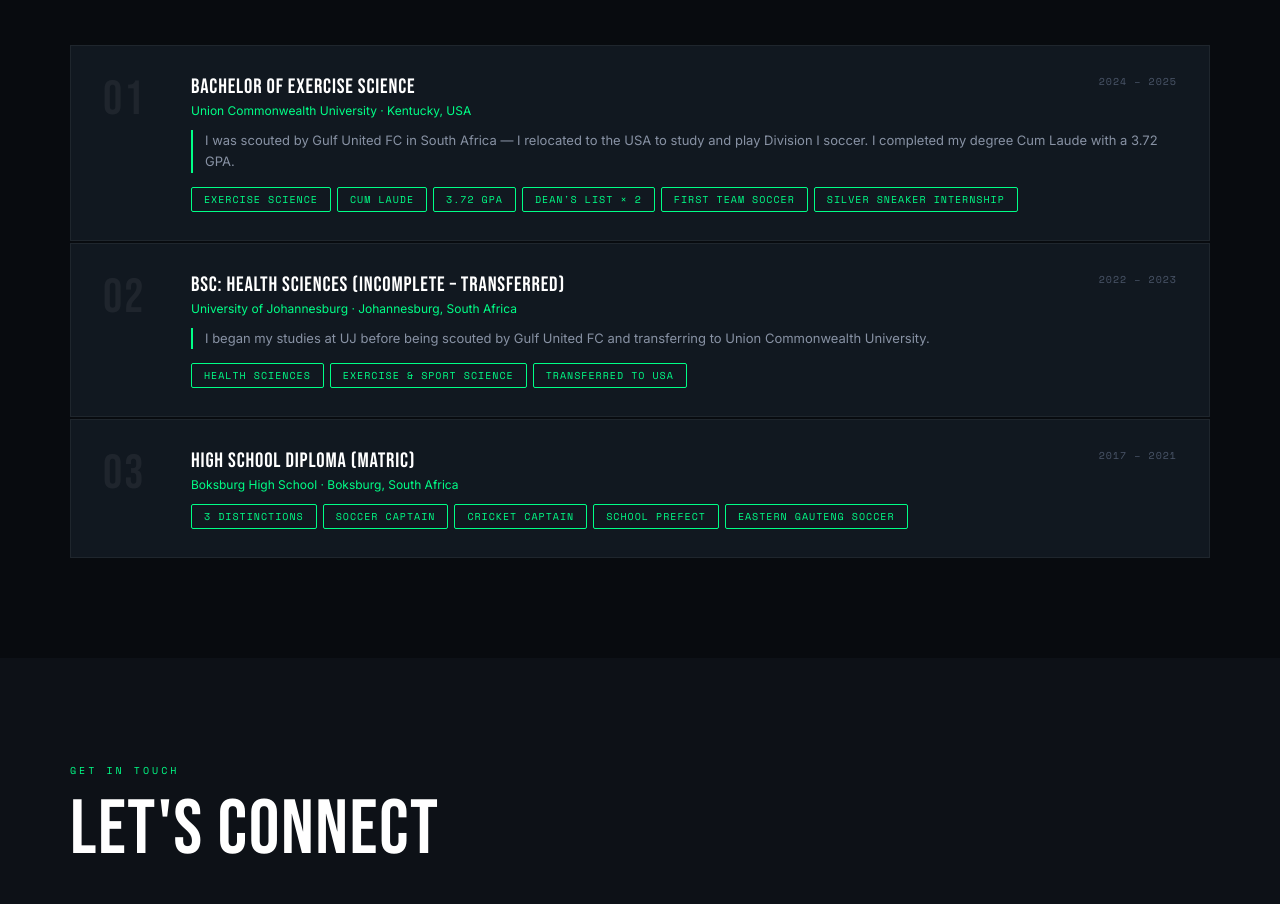
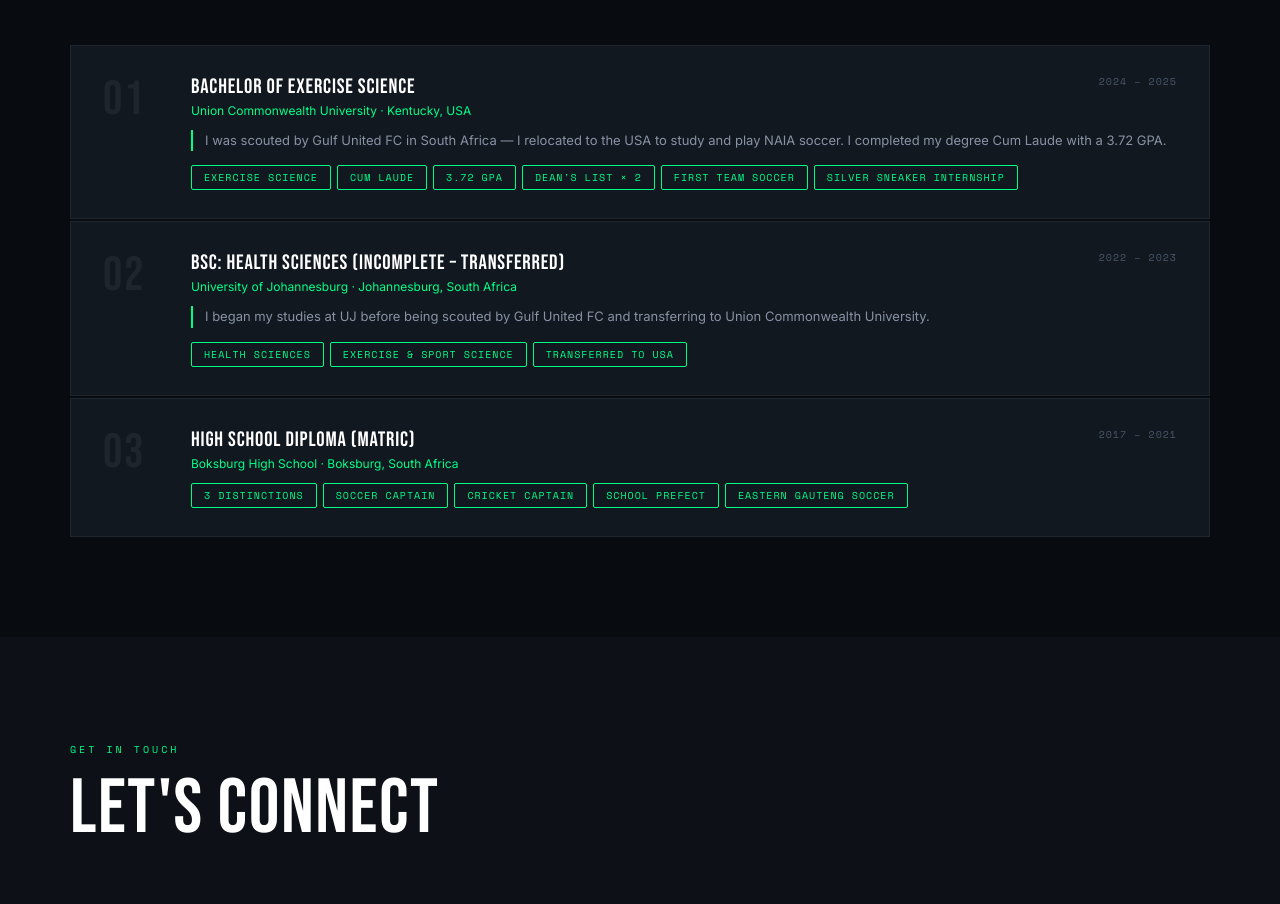
Before and after one commit to ItzGazz-IT/shane-cv, a React (Vite) app: page / in a window 1280 px wide. Shown: the part 3680-4584 px from the top of the page. Built offline with nearby package versions, Linux system fonts and the light colour scheme.

Commit message:
Fix soccer division: NAIA not D1

```diff
--- a/public/cv-print.html
+++ b/public/cv-print.html
@@ -307,7 +307,7 @@
         <h2>Shane <span>Van Den Aardweg</span></h2>
         <p class="summary">
           Cum Laude Exercise Science graduate (3.72 GPA, Dean's List &times;2) scouted in South Africa
-          by Gulf United FC &mdash; relocated to Barbourville, KY to study and play Division I soccer at
+          by Gulf United FC &mdash; relocated to Barbourville, KY to study and play NAIA soccer at
           Union Commonwealth University, completing his degree Cum Laude while working and maintaining
           Dean's List standing. Currently based in Barbourville, KY and open to roles in
           Fayetteville NC or Barbourville KY. Available immediately.
@@ -454,7 +454,7 @@
           </div>
           <p style="font-size:11px;color:#6b7280;line-height:1.6;margin-bottom:10px;border-left:2px solid #6ee7b7;padding-left:10px">
             Scouted by Gulf United FC in South Africa and relocated to Kentucky, USA to study
-            and play Division I soccer. Completed degree Cum Laude &mdash; 3.72 GPA.
+            and play NAIA soccer. Completed degree Cum Laude &mdash; 3.72 GPA.
           </p>
           <div class="edu-tags">
             <span class="edu-tag">Cum Laude</span>
@@ -474,7 +474,7 @@
           </div>
           <p style="font-size:11px;color:#6b7280;line-height:1.6;margin-bottom:10px;border-left:2px solid #6ee7b7;padding-left:10px">
             Began studies at UJ before being scouted by Gulf United FC and transferring to
-            Union Commonwealth University, USA to continue studies and compete in Division I soccer.
+            Union Commonwealth University, USA to continue studies and compete in NAIA soccer.
           </p>
           <div class="edu-tags">
             <span class="edu-tag">Health Sciences</span>
--- a/src/components/Education.jsx
+++ b/src/components/Education.jsx
@@ -7,7 +7,7 @@
     location: 'Kentucky, USA',
     period: '2024 – 2025',
     tags: ['Exercise Science', 'Cum Laude', '3.72 GPA', "Dean's List × 2", 'First Team Soccer', 'Silver Sneaker Internship'],
-    note: 'I was scouted by Gulf United FC in South Africa — I relocated to the USA to study and play Division I soccer. I completed my degree Cum Laude with a 3.72 GPA.',
+    note: 'I was scouted by Gulf United FC in South Africa — I relocated to the USA to study and play NAIA soccer. I completed my degree Cum Laude with a 3.72 GPA.',
   },
   {
     degree: 'BSc: Health Sciences (Incomplete – Transferred)',
```
